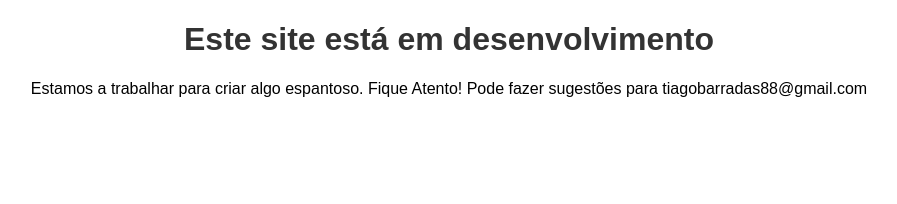
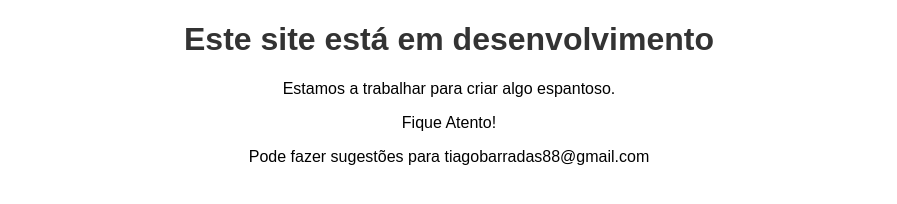
Before and after one commit to Tiago-Elephant/Tiago-Website, a plain HTML site: page index.html in a window 1280 px wide. Shown: the whole page, without its empty margins (191-1088 px from the left). Drawn offline with Linux system fonts and the light colour scheme.

Commit message:
Update index.html

```diff
--- a/index.html
+++ b/index.html
@@ -16,9 +16,9 @@
 
 <body>
     <h1>Este site está em desenvolvimento</h1>
-    <p>Estamos a trabalhar para criar algo espantoso.
-        Fique Atento!
-    Pode fazer sugestões para tiagobarradas88@gmail.com</p>
+    <p>Estamos a trabalhar para criar algo espantoso. </p>
+    <p> Fique Atento!</p>
+    <p></p>Pode fazer sugestões para tiagobarradas88@gmail.com</p>
 
 </body>
 </html>
```
